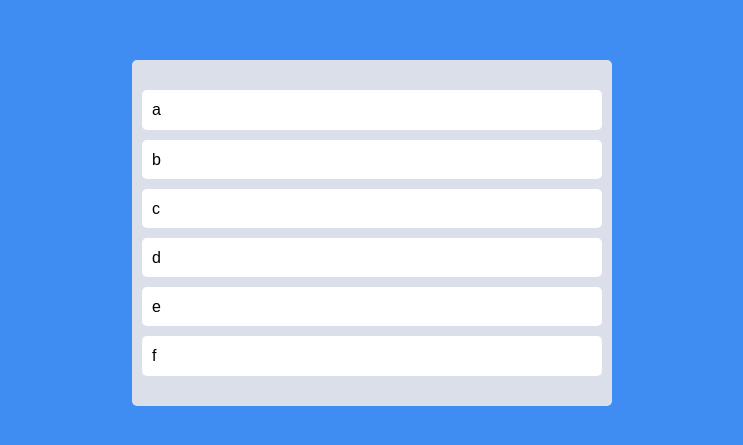
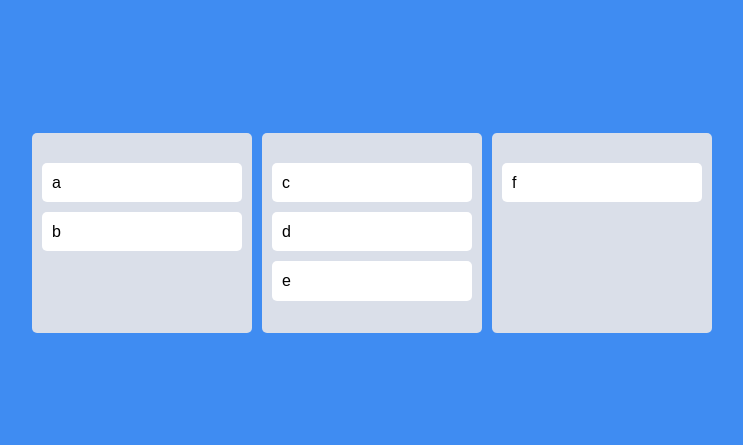
Before and after one commit to kamja44/trelloClone, a React (Create React App) app: page / in a window 1280 px wide. Shown: the part 167-612 px from the top of the page, without its empty margins (268-1011 px from the left). Built offline with nearby package versions, Linux system fonts and the light colour scheme.

Commit message:
MultiBoard
Array.map
Object.keys()
Object.values()

```diff
--- a/src/App.tsx
+++ b/src/App.tsx
@@ -1,41 +1,31 @@
-import {
-  DragDropContext,
-  Draggable,
-  Droppable,
-  DropResult,
-} from "react-beautiful-dnd";
+import { DragDropContext, DropResult } from "react-beautiful-dnd";
 import { useRecoilState } from "recoil";
 import styled from "styled-components";
 import { toDoState } from "./atoms";
-import DraggableCard from "./Components/DraggableCard";
+import Board from "./Components/Board";
 
 const Wrapper = styled.div`
   display: flex;
-  max-width: 480px;
+  max-width: 680px;
   width: 100%;
   margin: 0 auto;
   justify-content: center;
   align-items: center;
   height: 100vh;
 `;
-const Board = styled.div`
-  padding: 20px 10px;
-  padding-top: 30px;
-  background-color: ${(props) => props.theme.boardColor};
-  border-radius: 5px;
-  min-height: 200px;
-`;
+
 const Boards = styled.div`
   display: grid;
   width: 100%;
-  grid-template-columns: repeat(1, 1fr);
+  grid-template-columns: repeat(3, 1fr);
+  gap: 10px;
 `;
 
 function App() {
   const [toDos, setToDos] = useRecoilState(toDoState);
   const onDragEnd = ({ draggableId, destination, source }: DropResult) => {
     if (!destination) return;
-    setToDos((oldToDos) => {
+    /*setToDos((oldToDos) => {
       const toDosCopy = [...oldToDos];
       // 1. Delete item on source.index => array에서 우리가 움직이고 싶은 item의 index를 반환한다.
       toDosCopy.splice(source.index, 1);
@@ -43,21 +33,15 @@
       toDosCopy.splice(destination?.index, 0, draggableId);
       return toDosCopy;
     });
+    */
   };
   return (
     <DragDropContext onDragEnd={onDragEnd}>
       <Wrapper>
         <Boards>
-          <Droppable droppableId="one">
-            {(magic) => (
-              <Board ref={magic.innerRef} {...magic.droppableProps}>
-                {toDos.map((toDo, index) => (
-                  <DraggableCard key={toDo} toDo={toDo} index={index} />
-                ))}
-                {magic.placeholder}
-              </Board>
-            )}
-          </Droppable>
+          {Object.keys(toDos).map((boardId) => (
+            <Board toDos={toDos[boardId]} key={boardId} boardId={boardId} />
+          ))}
         </Boards>
       </Wrapper>
     </DragDropContext>
--- /dev/null
+++ b/src/Components/Board.tsx
@@ -0,0 +1,31 @@
+import { Droppable } from "react-beautiful-dnd";
+import DraggableCard from "./DraggableCard";
+import styled from "styled-components";
+
+const Wrapper = styled.div`
+  padding: 20px 10px;
+  padding-top: 30px;
+  background-color: ${(props) => props.theme.boardColor};
+  border-radius: 5px;
+  min-height: 200px;
+`;
+interface IBoardProps {
+  toDos: string[];
+  boardId: string;
+}
+
+function Board({ toDos, boardId }: IBoardProps) {
+  return (
+    <Droppable droppableId={boardId}>
+      {(magic) => (
+        <Wrapper ref={magic.innerRef} {...magic.droppableProps}>
+          {toDos.map((toDo, index) => (
+            <DraggableCard key={toDo} toDo={toDo} index={index} />
+          ))}
+          {magic.placeholder}
+        </Wrapper>
+      )}
+    </Droppable>
+  );
+}
+export default Board;
--- a/src/atoms.tsx
+++ b/src/atoms.tsx
@@ -1,6 +1,14 @@
 import { atom, selector } from "recoil";
 
-export const toDoState = atom({
+interface IToDoState {
+  [key: string]: string[];
+}
+
+export const toDoState = atom<IToDoState>({
   key: "toDo",
-  default: ["a", "b", "c", "d", "e", "f"],
+  default: {
+    to_do: ["a", "b"],
+    doing: ["c", "d", "e"],
+    done: ["f"],
+  },
 });
```
Also changed, not shown: 1 other file (tests, documents, lock files or other folders).
